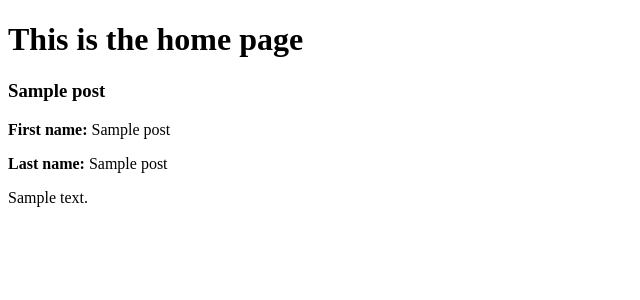
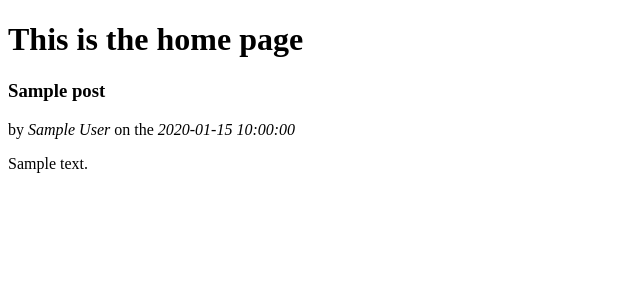
Before and after one commit to sipeki/FirstFlaskApp, a Flask app: template templates/homepage.html in a window 1280 px wide. Shown: the part 26-326 px from the top of the page, without its empty margins (0-640 px from the left). Run offline with Flask 2, Linux system fonts and the light colour scheme; the template is opened without the code that fills it: most values are stand-ins (such as "Sample title", 1, 10 or a date in 2020); parts of the project's set-up code (start-up, migrations or seed data) failed here and were passed over.

Commit message:
updated home.mtml with <span>by <i>{{ post.author.first_name }} {{ post.author.last_name }}</i></span>         <span>on the <i>{{ post.date_posted }}</i></span>

```diff
--- a/templates/homepage.html
+++ b/templates/homepage.html
@@ -6,8 +6,8 @@
         {%  for post in posts %}
             <div>
                 <h3>{{  post.title }}</h3>
-                <p><b>First name: </b>{{  post.f_name }}</p>
-                <p><b>Last name: </b>{{  post.l_name }}</p>
+                <span>by <i>{{ post.author.first_name }} {{ post.author.last_name }}</i></span>
+                <span>on the <i>{{ post.date_posted }}</i></span>
                 <p>{{  post.content }}</p>
             </div>
 
```
